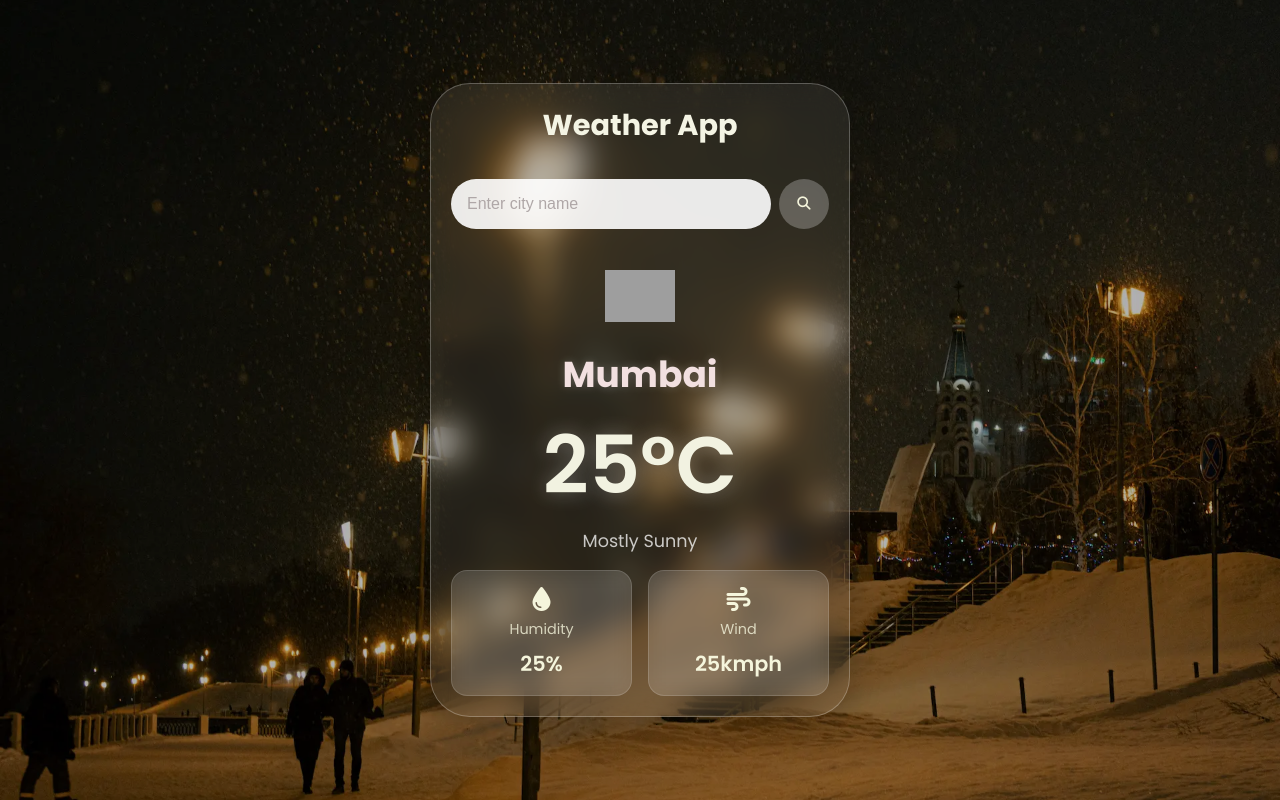
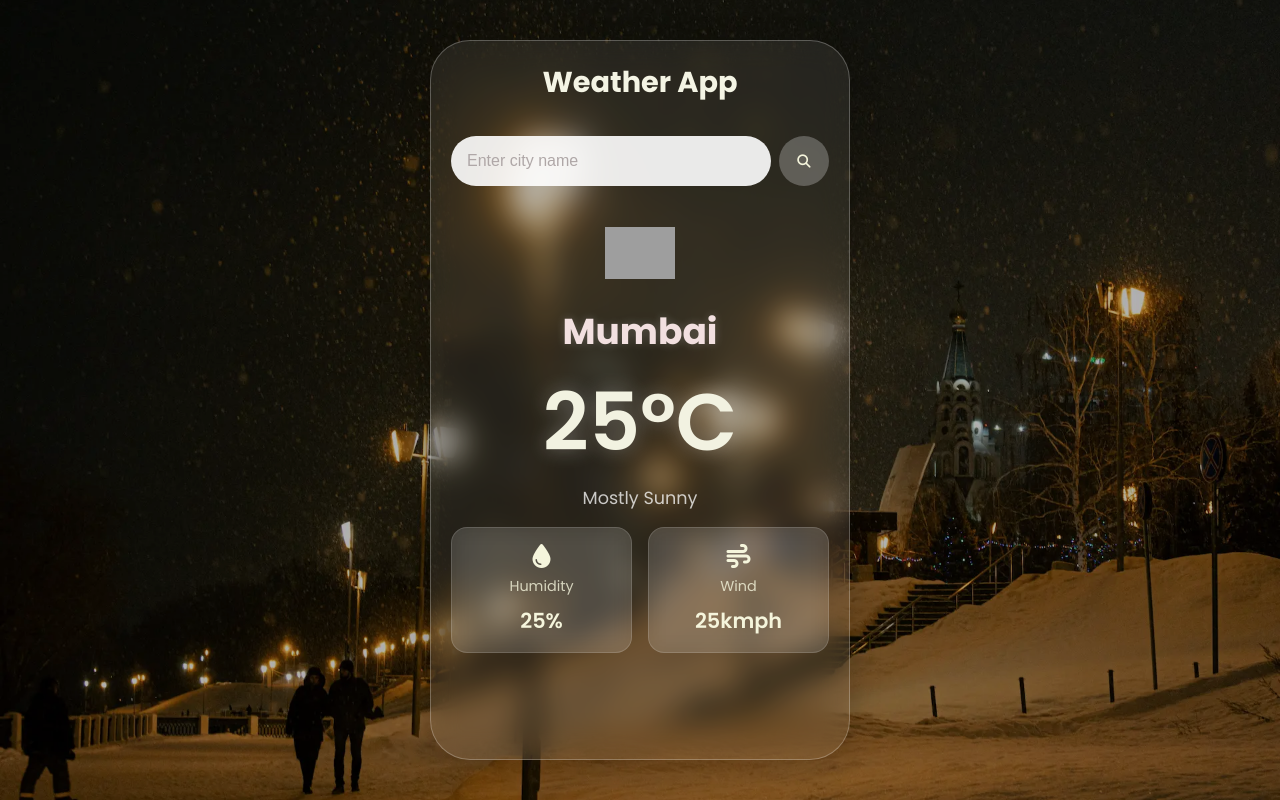
Before and after one commit to KirtiSolanki-dev/Weather-App, a plain HTML site: page index.html in a window 1280 px wide. Drawn offline with Linux system fonts and the light colour scheme; no server answers; grey boxes are pictures that could not be loaded.

Commit message:
min height

```diff
--- a/style.css
+++ b/style.css
@@ -65,7 +65,7 @@ body::before {
 =================================== */
 
 .container {
-    max-height: 90vh;
+    min-height: 90vh;
     width: min(90%, 420px);
 
     display: flex;
```
